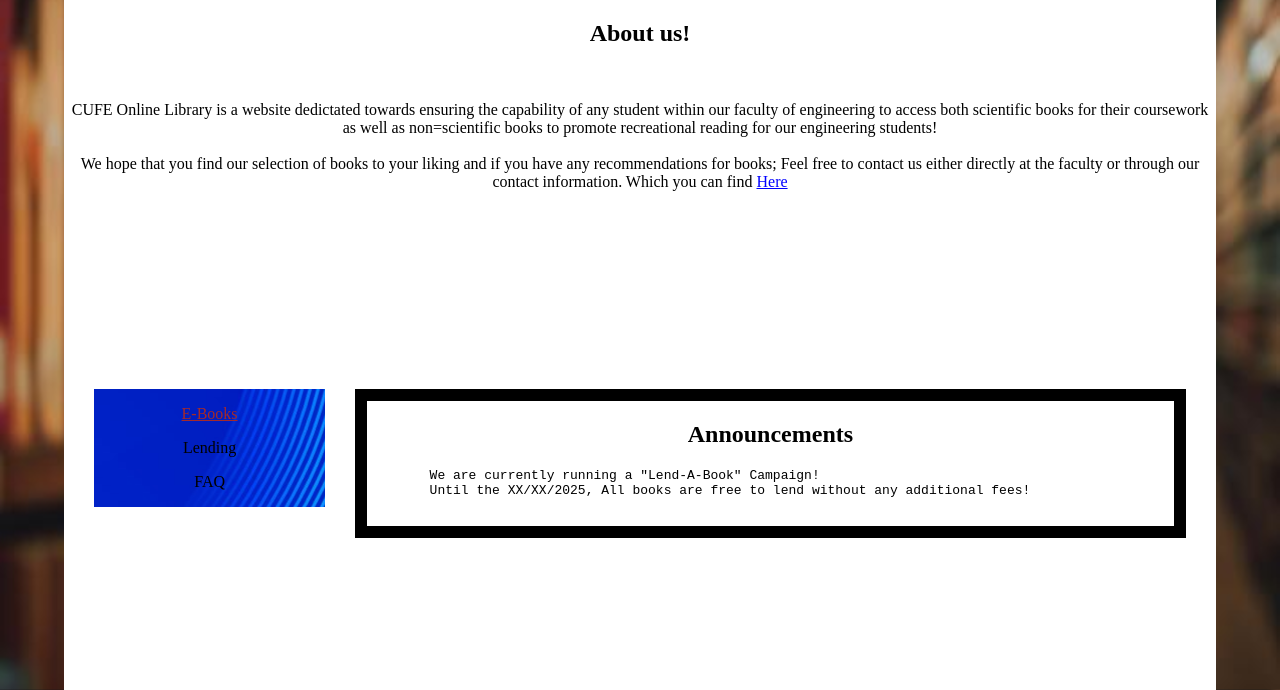
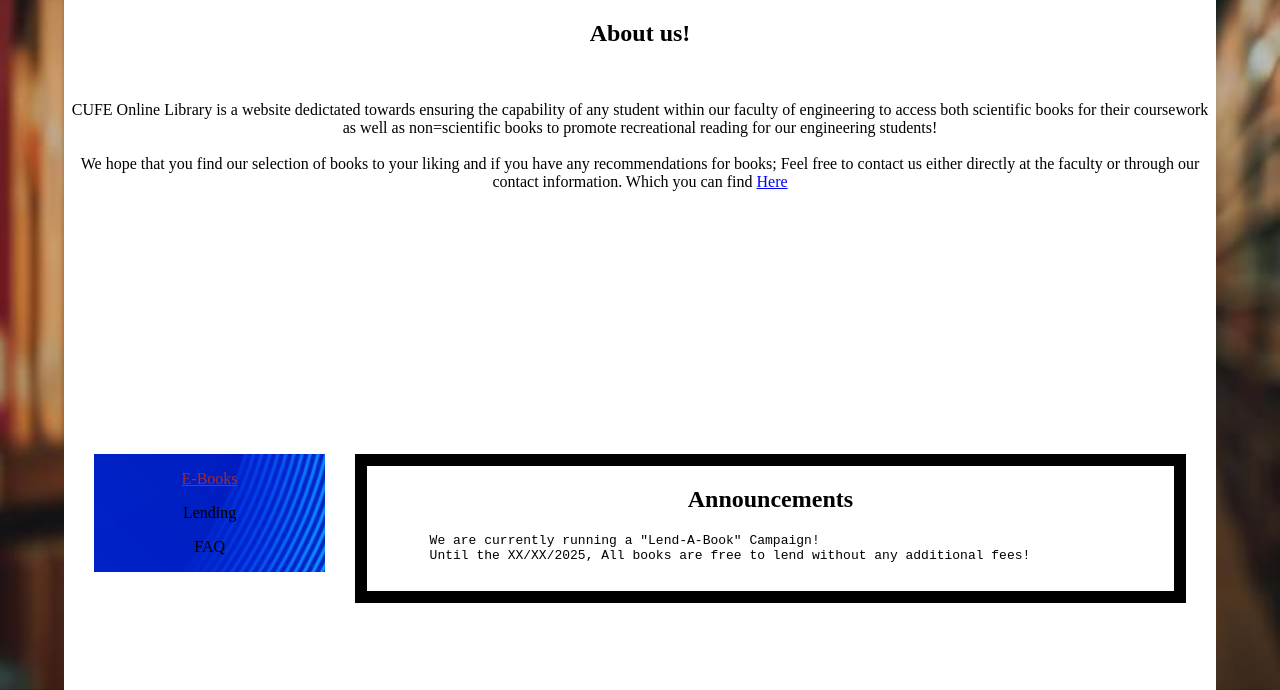
Before and after one commit to Mohamed-Elsayed-Hosni/Mohamed-Elsayed-Hosni.github.io, a plain HTML site: page HomePage.html in a window 1280 px wide. Shown: the part 110-800 px from the top of the page. Drawn offline with Linux system fonts and the light colour scheme.

Commit message:
HELP MEEEEEE

```diff
--- a/HomePage.html
+++ b/HomePage.html
@@ -35,6 +35,7 @@
     width: 70%;
 }
 div.list{
+        min-height: 850px;
     display: flex;
     grid-column-start: 2;
     grid-column-end: 12;
```
Also changed, not shown: Catalogue.html (+1 -0 lines), Checkout.html (+1 -0 lines).
